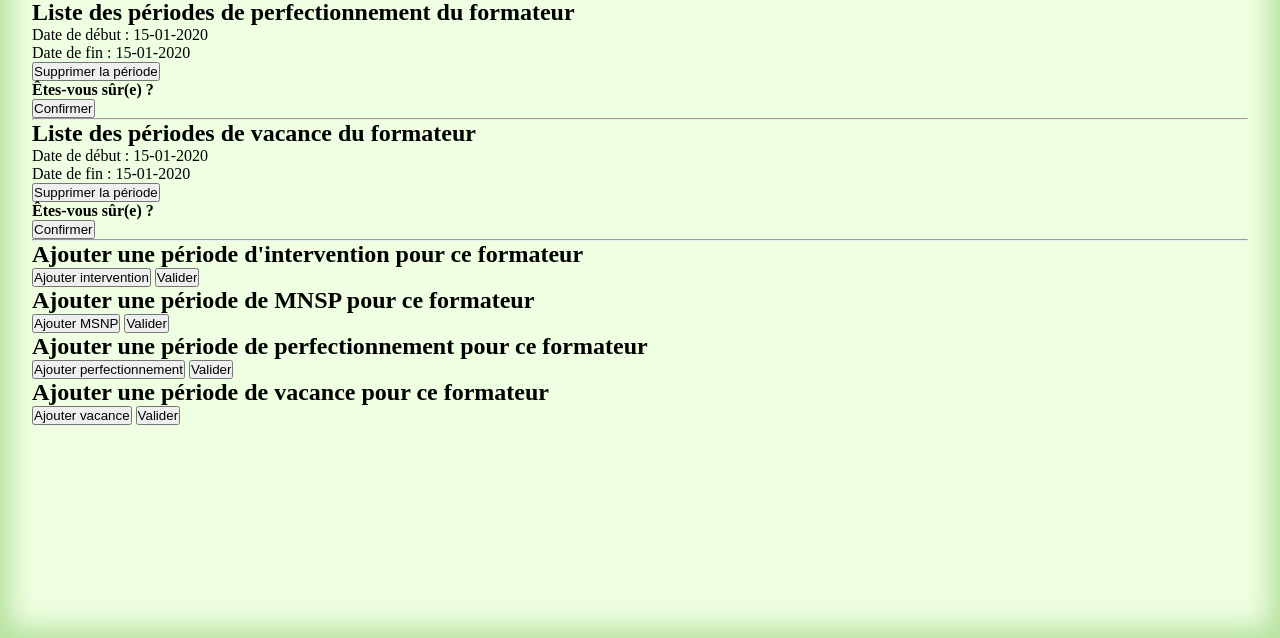
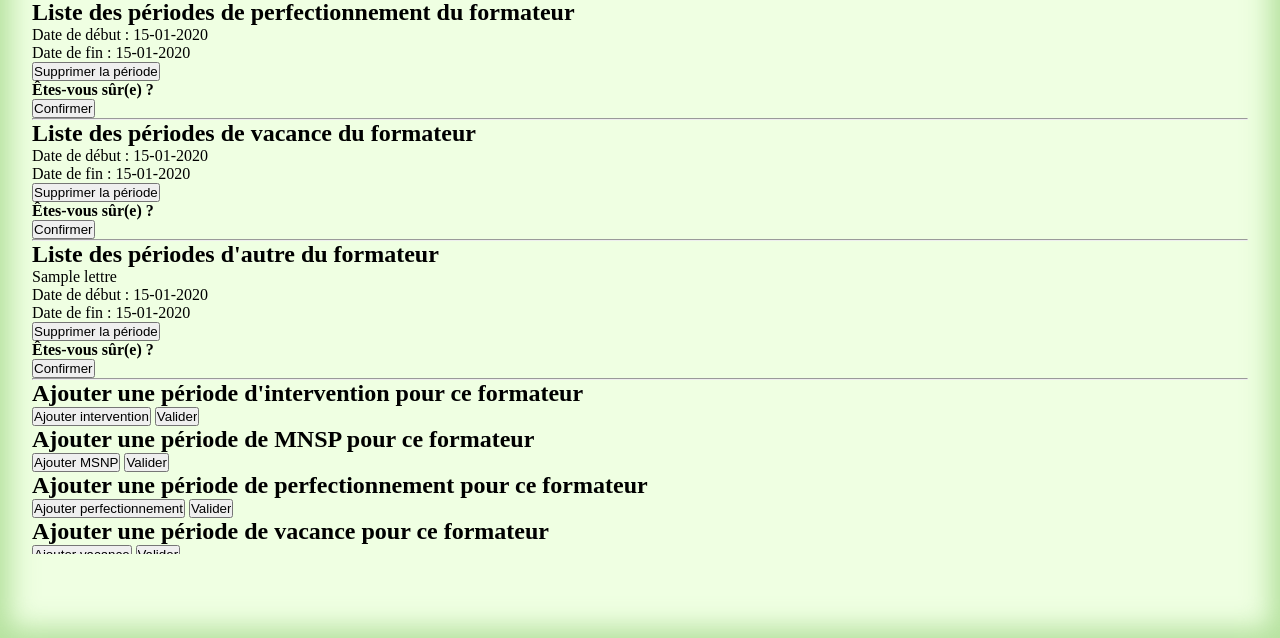
Before and after one commit to zabounet/planning-formateur, a PHP site: template Views/admin/modifierFormateur.php in a window 1280 px wide. Shown: the part 720-1358 px from the top of the page. Run offline with PHP 8.4, Linux system fonts and the light colour scheme; the template is opened without the code that fills it: most values are stand-ins (such as "Sample title", 1, 10 or a date in 2020).

Commit message:
les date autre a bien integrer dans modifformateur

```diff
--- a/Views/admin/modifierFormateur.php
+++ b/Views/admin/modifierFormateur.php
@@ -217,6 +217,30 @@
         <p>Il y a aucun date pour vacance</p>
     <?php endif ; ?>
 
+    <hr>
+
+    <h2>Liste des périodes d'autre du formateur</h2>
+    <?php if(!empty($infosAutres)):?>
+    <?php foreach ($infosAutres as $autre) : ?>
+        <form method="post">
+            <p> <?=$autre->lettre; ?> </p>
+            <p>Date de début : <?php $debut = new DateTime($autre->date_debut_autre);
+                                echo $debut->format('d-m-Y'); ?></p>
+            <p>Date de fin : <?php $fin = new DateTime($autre->date_fin_autre);
+                                echo $fin->format('d-m-Y'); ?></p>
+            <input type="hidden" name="autre" value="<?= $autre->id_autre; ?>">
+            <input class="delete" type="button" value="Supprimer la période">
+            <div class="confirm">
+                <h4 class="confirm-text">Êtes-vous sûr(e) ?</h4>
+                <input type="submit" name="Delete" value="Confirmer">
+            </div>
+        </form>
+    <?php endforeach; ?>
+    <?php else : ?>
+        <p>Il y a aucun date pour vacance</p>
+    <?php endif ; ?>
+
+
     <hr class="fin-list">
 
     <form method="post">
@@ -249,4 +273,11 @@
             <input type="submit" value="Valider">
         </div>
     </form>
+    <form method="post">
+        <h2>Ajouter une période d'autre pour ce formateur</h2>
+        <div>
+            <button type="button" class="add-date-fields" data="autre">Ajouter autre</button>
+            <input type="submit" value="Valider">
+        </div>
+    </form>
 </section>
--- a/Views/assets/css/formateurs.css
+++ b/Views/assets/css/formateurs.css
@@ -98,7 +98,7 @@ h2 {
 /* les jours de semain */
 
 .teletravail {
-    height: 25rem;
+    height: 27rem;
   }
 
   .demande-teletravail {
```
Also changed, not shown: Controllers/AdminController.php (+35 -2 lines), Views/assets/js/formateur.js (+29 -0 lines), dump/bddFinale.sql (+35 -3 lines).
